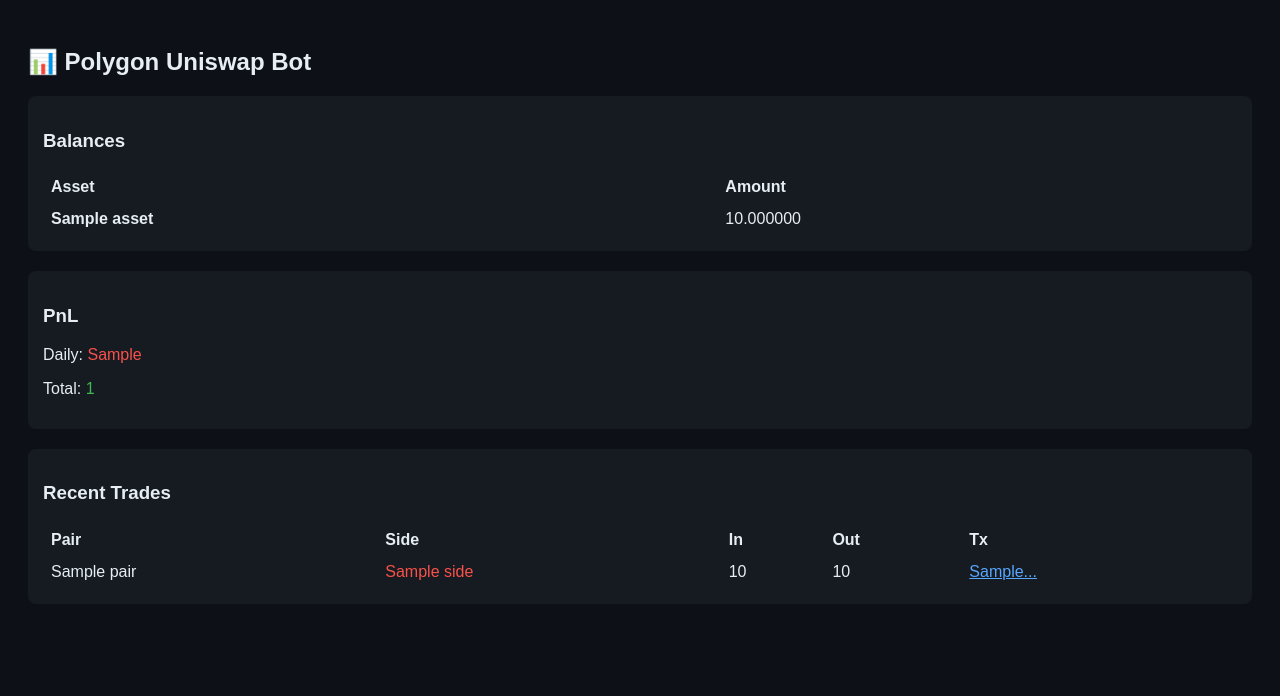
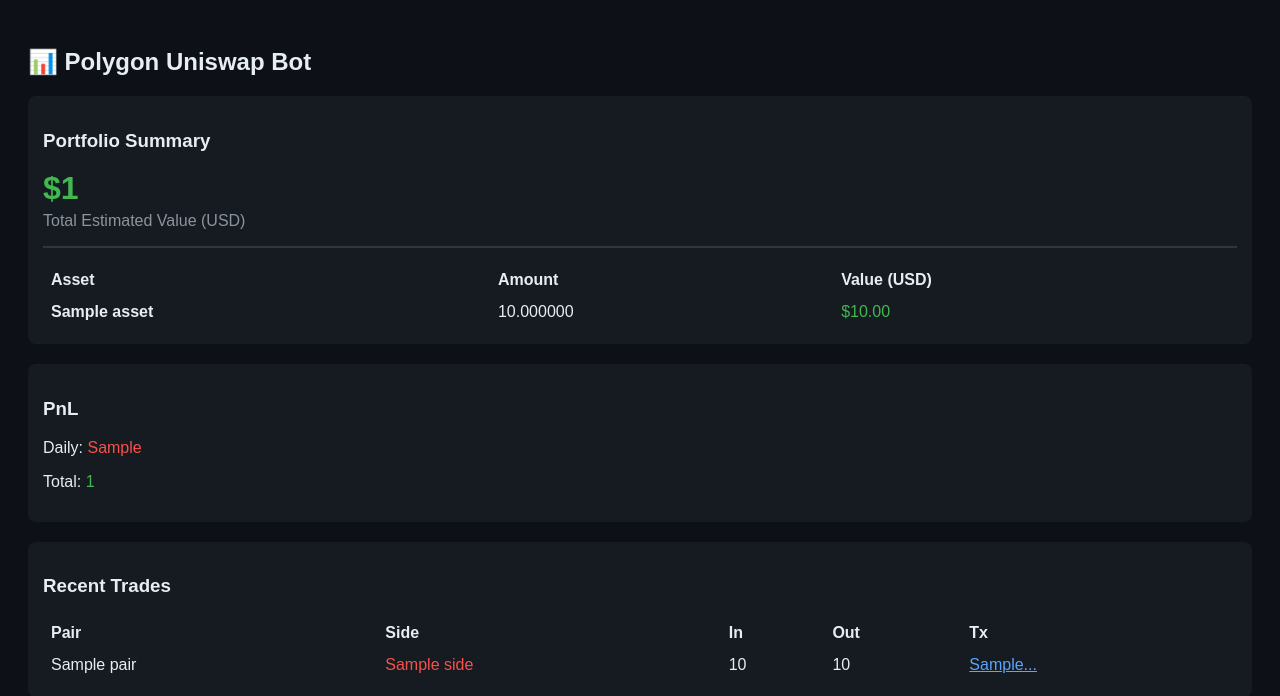
Before and after one commit to bonzoholda/portobuilder, a Flask app: template templates/index.html in a window 1280 px wide. Shown: the top 696 px of the page. Run offline with Flask 3, Linux system fonts and the light colour scheme; the template is opened without the code that fills it: most values are stand-ins (such as "Sample title", 1, 10 or a date in 2020).

Commit message:
Change 'Balances' to 'Portfolio Summary' and add value column

```diff
--- a/templates/index.html
+++ b/templates/index.html
@@ -32,16 +32,24 @@
 <h2>📊 Polygon Uniswap Bot</h2>
 
 <div class="card">
-    <h3>Balances</h3>
+    <h3>Portfolio Summary</h3>
+    <h1 style="color: #3fb950; margin: 0;">${{ total_portfolio }}</h1>
+    <p style="color: #8b949e; margin-top: 5px;">Total Estimated Value (USD)</p>
+
+    <hr style="border: 0.1px solid #30363d; margin: 15px 0;">
+
     <table>
-        <tr><th>Asset</th><th>Amount</th></tr>
+        <tr>
+            <th>Asset</th>
+            <th>Amount</th>
+            <th>Value (USD)</th>
+        </tr>
         {% for b in balances %}
         <tr>
             <td><strong>{{ b.asset }}</strong></td>
             <td>{{ "%.6f"|format(b.amount) }}</td>
+            <td class="green">${{ "%.2f"|format(b.usd_value) }}</td>
         </tr>
-        {% else %}
-        <tr><td colspan="2" style="color: gray;">Waiting for bot sync...</td></tr>
         {% endfor %}
     </table>
 </div>
```
